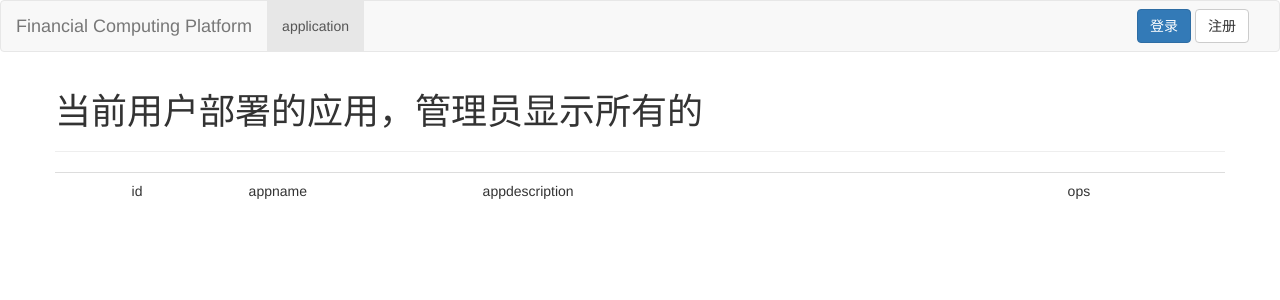
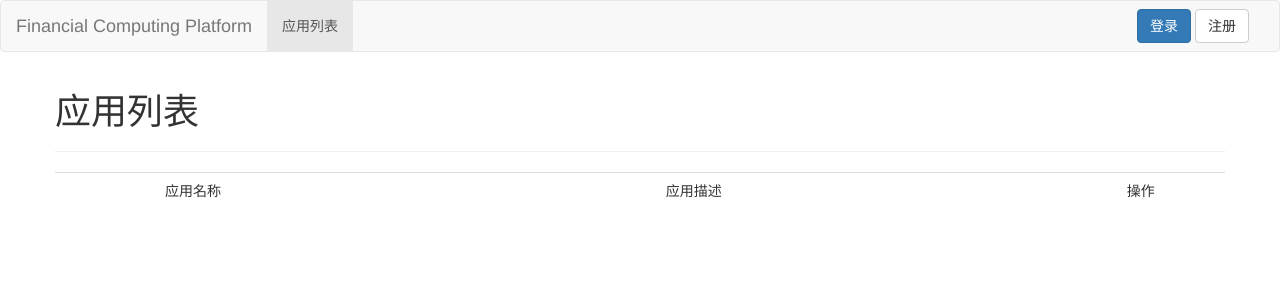
Before and after one commit to jackSDU/Finance, a Django app: page /apps/ in a window 1280 px wide. Shown: the top 300 px of the page. Run offline with Django 3.2, Linux system fonts and the light colour scheme; data that the repository does not hold is empty; some libraries are stand-ins or nearby versions.

Commit message:
Chinesizing adjust layout delete redundant code

```diff
--- a/template/apps/apps_list.html
+++ b/template/apps/apps_list.html
@@ -1,7 +1,7 @@
 {% extends "base.html" %}
 
 {% block header %}
-application
+    应用列表
 {% endblock %}
 
 {% block sidebar %}
@@ -10,24 +10,26 @@ application
 
 {% block content %}
 <div class="page-header">
-    <h1>当前用户部署的应用，管理员显示所有的</h1>
+    <h1>应用列表</h1>
 
 </div>
-    <table  name="arglist" class="table table-hover" id="tab"  width="100" align="center">
-    <th>
-        <td width="10%">id</td>
-        <td width="20%">appname</td>
-        <td width="50%">appdescription</td>
-        <td>ops</td>
-    </th>
+
+    <table class="table table-hover" id="tab"  align="center">
+    <tr align="center">
+
+        <td style="vertical-align:middle;">应用名称</td>
+        <td width="62%" style="vertical-align:middle;">应用描述</td>
+        <td style="vertical-align:middle;">操作</td>
+    </tr>
     {% for a in item %}
-        <tr>
-            <td width="10%">{{ a.id }}</td>
-            <td width="20%">{{ a.name }}</td>
-            <td width="50%" >{{ a.desc }}</td>
-            <td><a href="/apps/{{ a.id }}">details</a></td>
+        <tr align="center" valign="middle">
+
+            <td style="vertical-align:middle;">{{ a.name }}</td>
+            <td style="vertical-align:middle;">{{ a.desc }}</td>
+            <td style="vertical-align:middle;" ><a href="/apps/{{ a.id }}" class="btn btn-primary  active">details</a></td>
         </tr>
     {% endfor %}
     </table>
+
     {% include "pagination.html" %}
 {% endblock %}
```
